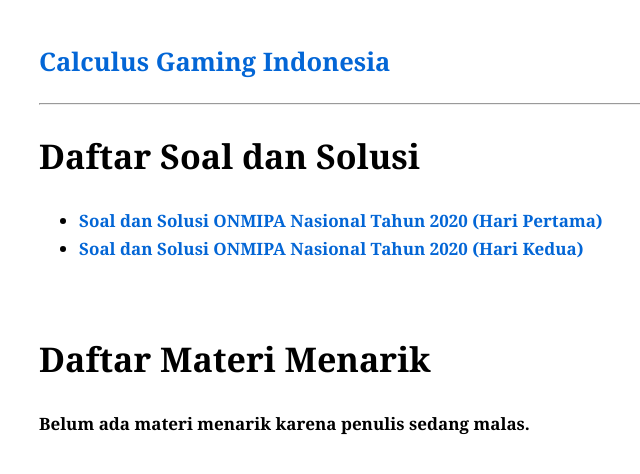
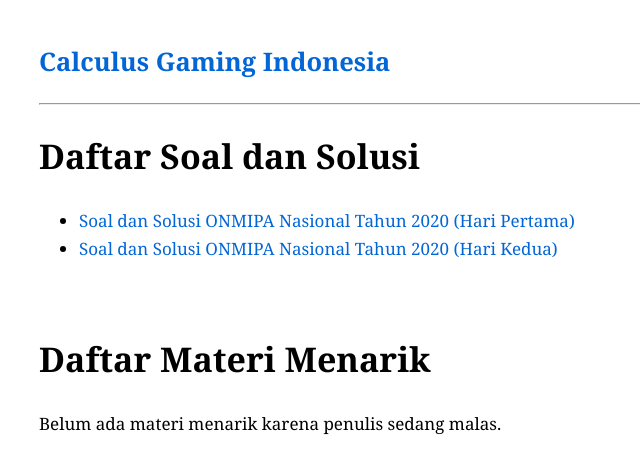
Before and after one commit to calculusgamingindonesia/calculusgamingindonesia.github.io, a Jekyll site: the page built from index.html, in a window 1280 px wide. Shown: the top 474 px of the page, without its empty margins (201-841 px from the left). Built offline with Jekyll 4.4.1, drawn with Linux system fonts in a browser that asks for light colours; some web fonts are replaced.

Commit message:
Update default.html

```diff
--- a/_layouts/default.html
+++ b/_layouts/default.html
@@ -18,7 +18,7 @@
         font-family: "Computer Modern Serif", Georgia, "Times New Roman", serif;
         font-size: 17px;
         color: #000000;
-        font-weight: 750;
+        font-weight: 500;
         line-height: 1.65;
         margin: 40px auto;
         max-width: 800px;
```
